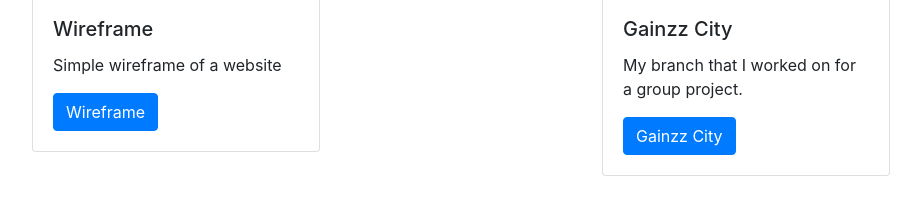
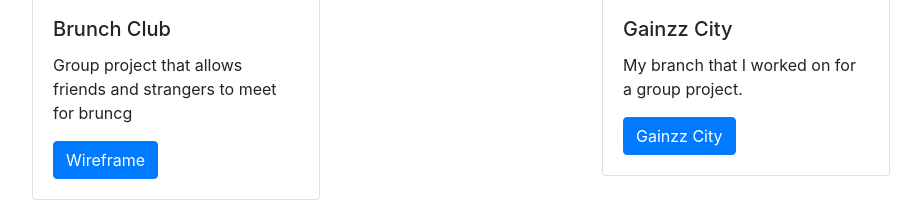
Before and after one commit to rdj215/bootstrap-portfolio, a plain HTML site: page portfolio.html in a window 1280 px wide. Shown: the part 1014-1214 px from the top of the page, without its empty margins (53-974 px from the left). Before the commit the page ends 1190 px from the top, so only its background shows below. Drawn offline with nearby package versions, Linux system fonts and the light colour scheme.

Commit message:
brunchclub

```diff
--- a/portfolio.html
+++ b/portfolio.html
@@ -64,9 +64,9 @@
                         <div class="card" style="width: 18rem;">
                                 <img class="card-img-top" src="http://lorempixel.com/output/technics-q-c-640-480-8.jpg" alt="Card image cap">
                                 <div class="card-body">
-                                  <h5 class="card-title">Wireframe</h5>
-                                  <p class="card-text">Simple wireframe of a website</p>
-                                  <a href=" https://rdj215.github.io/HW-Wireframe/" class="btn btn-primary">Wireframe</a>
+                                  <h5 class="card-title">Brunch Club</h5>
+                                  <p class="card-text">Group project that allows friends and strangers to meet for bruncg</p>
+                                  <a href="https://brunchclub.herokuapp.com/" class="btn btn-primary">Wireframe</a>
                                 </div>
                               </div>
                 </div>
```
